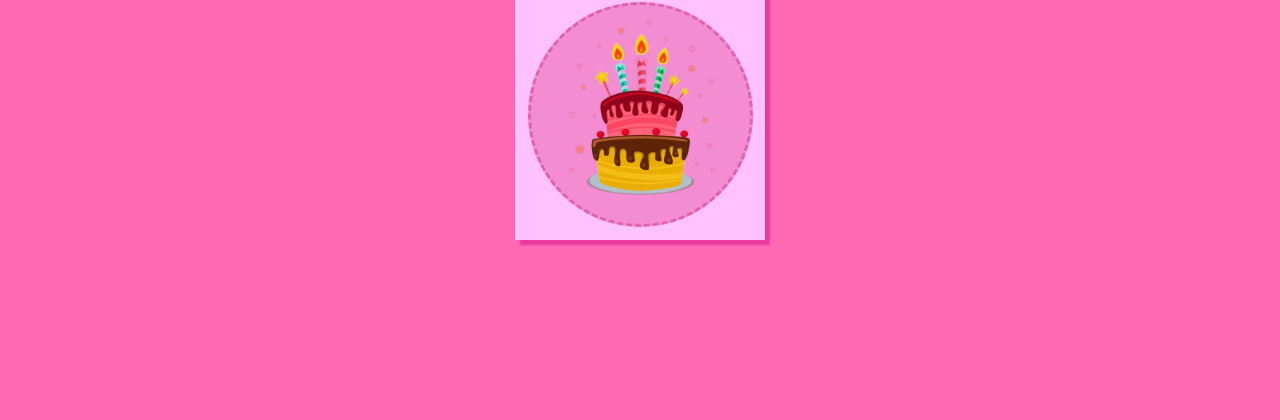
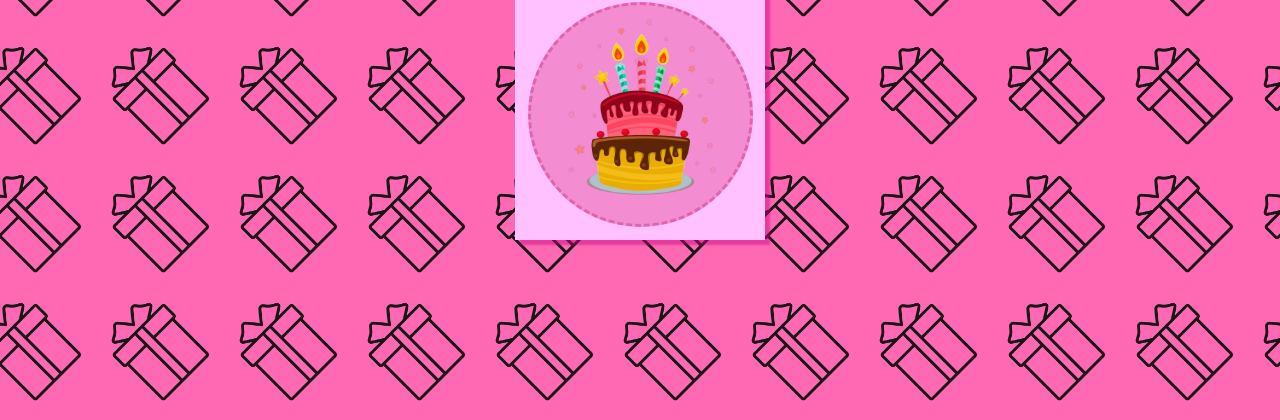
Before and after one commit to THEALEXSAND/birthday-gift, a plain HTML site: page index.html in a window 1280 px wide. Shown: the part 380-800 px from the top of the page. Drawn offline with Linux system fonts and the light colour scheme; the site is published under a folder, as on GitHub Pages, so addresses that start at the root find nothing.

Commit message:
BG ISSUE FIXED

```diff
--- a/css/styles.css
+++ b/css/styles.css
@@ -31,7 +31,7 @@ body {
   display: flex;
   justify-content: center;
   align-items: center;
-  background: 0% 1%/10% repeat url("/img/bg-gift-icon.png") var(--bgColor);
+  background: 0% 1%/10% repeat url("../img/bg-gift-icon.png") var(--bgColor);
   animation: moveBG 12s infinite linear;
 }
 
```
